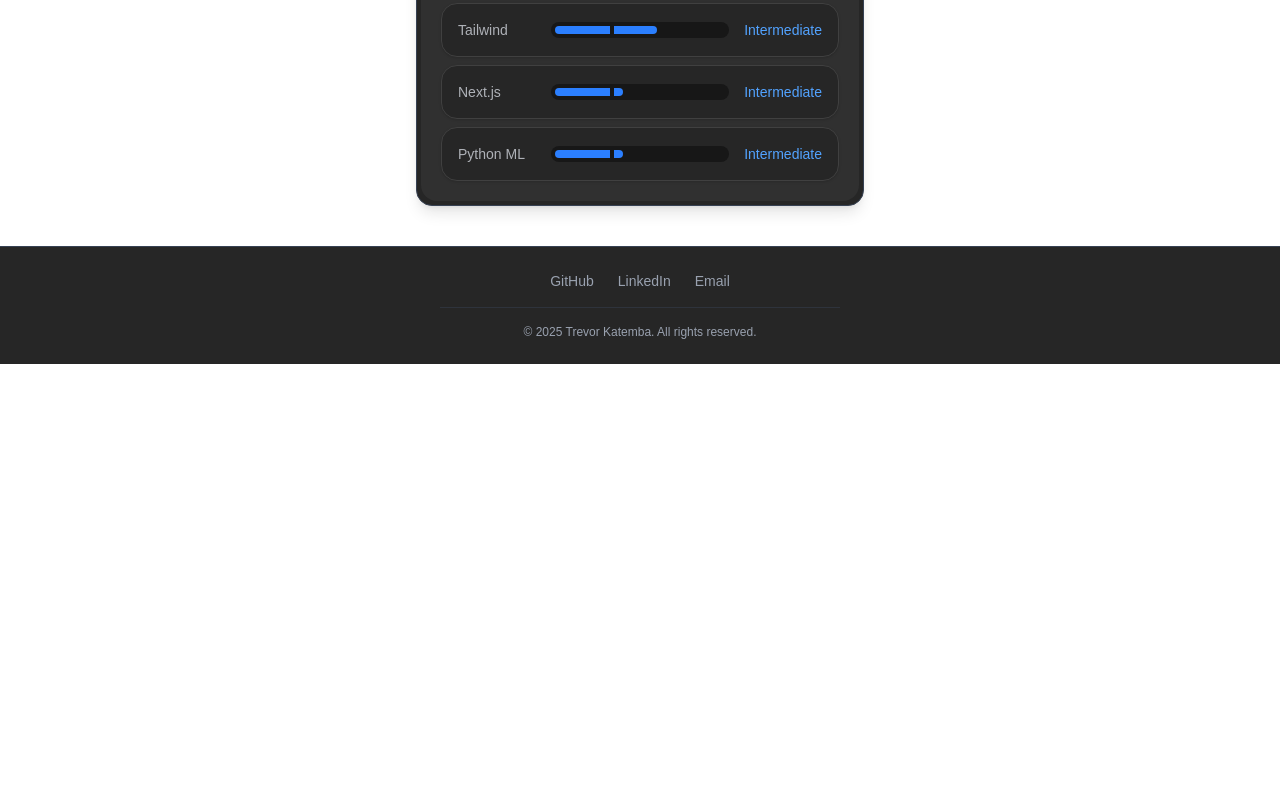
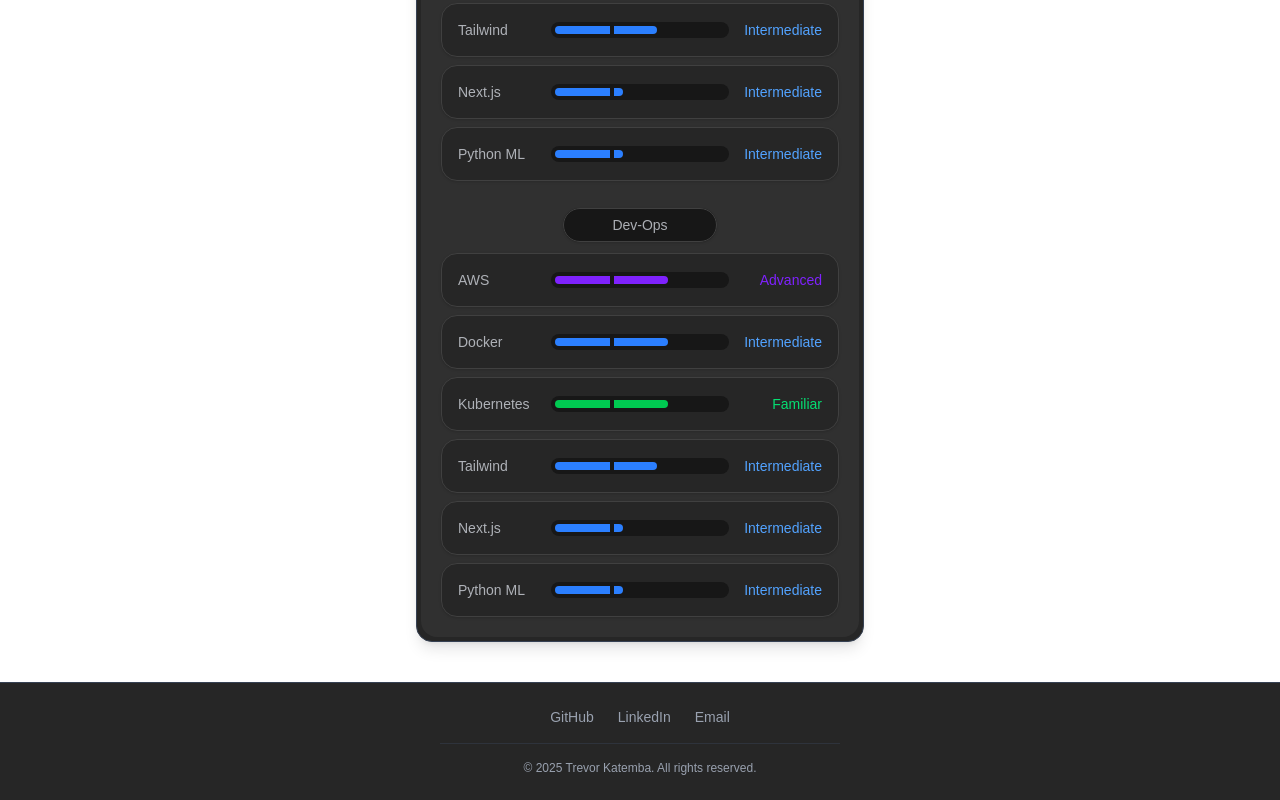
Before and after one commit to trevtemba/tkatemb_portfolio, a Next.js app: page /experience in a window 1280 px wide. Shown: the part 1456-2256 px from the top of the page. Before the commit the page ends 1820 px from the top, so only its background shows below. Built offline with nearby package versions, Linux system fonts and the light colour scheme.

Commit message:
Added the Dev-ops section

```diff
--- a/src/app/experience/page.tsx
+++ b/src/app/experience/page.tsx
@@ -298,7 +298,7 @@ export default function Home() {
               </div>
             </div>
           </div>
-          {/* Programming Languages */}
+          {/* Frameworks and libraries */}
           <div className="w-full flex items-center justify-center mt-4">
             <div className="">
               <span className="text-gray-300/80 bg-neutral-900 rounded-full px-12 py-2 border text-sm border-neutral-700 shadow">
@@ -446,6 +446,154 @@ export default function Home() {
               </div>
             </div>
           </div>
+          {/* Dev-Ops */}
+          <div className="w-full flex items-center justify-center mt-4">
+            <div className="">
+              <span className="text-gray-300/80 bg-neutral-900 rounded-full px-12 py-2 border text-sm border-neutral-700 shadow">
+                Dev-Ops
+              </span>
+            </div>
+          </div>
+          {/* Skills Container */}
+          <div className="flex flex-col gap-2">
+            <div className="flex flex-col w-full justify-between items-stretch gap-4 bg-neutral-800 px-4 py-4 rounded-2xl border border-neutral-700 shadow">
+              {/* Skill */}
+              <div className="flex flex-row items-center gap-2 w-full">
+                <span className="flex-[5] text-gray-300/80 font-normal text-left text-sm">
+                  AWS
+                </span>
+
+                {/* Progress bar container */}
+                <div className="relative flex-[10] bg-neutral-900 rounded-full h-4 px-1 py-1 overflow-hidden">
+                  {/* Fill (progress level) */}
+                  <div className="bg-violet-600 h-full rounded-full w-2/3"></div>
+
+                  {/* Divider at 1/3 */}
+                  <div className="absolute top-0 bottom-0 left-1/3 w-1 bg-neutral-900"></div>
+                  {/* Divider at 2/3 */}
+                  <div className="absolute top-0 bottom-0 left-2/3 w-1 bg-neutral-900"></div>
+                </div>
+
+                <span className="flex-[5] text-violet-600 font-normal text-right text-sm">
+                  Advanced
+                </span>
+              </div>
+            </div>
+            {/* Skill */}
+            <div className="flex flex-col w-full justify-between items-stretch gap-2 bg-neutral-800 px-4 py-4 rounded-2xl border border-neutral-700 shadow">
+              <div className="flex flex-row items-center gap-2 w-full">
+                <span className="flex-[5] text-gray-300/80 font-normal text-left text-sm">
+                  Docker
+                </span>
+                {/* Progress bar container */}
+                <div className="relative flex-[10] bg-neutral-900 rounded-full h-4 px-1 py-1 overflow-hidden">
+                  {/* Fill (progress level) */}
+                  <div className="bg-blue-500 h-full rounded-full w-2/3"></div>
+
+                  {/* Divider at 1/3 */}
+                  <div className="absolute top-0 bottom-0 left-1/3 w-1 bg-neutral-900"></div>
+                  {/* Divider at 2/3 */}
+                  <div className="absolute top-0 bottom-0 left-2/3 w-1 bg-neutral-900"></div>
+                </div>
+
+                <span className="flex-[5] text-blue-400 font-normal text-right text-sm">
+                  Intermediate
+                </span>
+              </div>
+            </div>
+            {/* Skill */}
+            <div className="flex flex-col w-full justify-between items-stretch gap-2 bg-neutral-800 px-4 py-4 rounded-2xl border border-neutral-700 shadow">
+              <div className="flex flex-row items-center gap-2 w-full">
+                <span className="flex-[5] text-gray-300/80 font-normal text-left text-sm">
+                  Kubernetes
+                </span>
+
+                {/* Progress bar container */}
+                <div className="relative flex-[10] bg-neutral-900 rounded-full h-4 px-1 py-1 overflow-hidden">
+                  {/* Fill (progress level) */}
+                  <div className="bg-green-500 h-full rounded-full w-4/6"></div>
+
+                  {/* Divider at 1/3 */}
+                  <div className="absolute top-0 bottom-0 left-1/3 w-1 bg-neutral-900"></div>
+                  {/* Divider at 2/3 */}
+                  <div className="absolute top-0 bottom-0 left-2/3 w-1 bg-neutral-900"></div>
+                </div>
+
+                <span className="flex-[5] text-green-400 font-normal text-right text-sm">
+                  Familiar
+                </span>
+              </div>
+            </div>
+            {/* Skill */}
+            <div className="flex flex-col w-full justify-between items-stretch gap-2 bg-neutral-800 px-4 py-4 rounded-2xl border border-neutral-700 shadow">
+              <div className="flex flex-row items-center gap-2 w-full">
+                <span className="flex-[5] text-gray-300/80 font-normal text-left text-sm">
+                  Tailwind
+                </span>
+
+                {/* Progress bar container */}
+                <div className="relative flex-[10] bg-neutral-900 rounded-full h-4 px-1 py-1 overflow-hidden">
+                  {/* Fill (progress level) */}
+                  <div className="bg-blue-500 h-full rounded-full w-3/5"></div>
+
+                  {/* Divider at 1/3 */}
+                  <div className="absolute top-0 bottom-0 left-1/3 w-1 bg-neutral-900"></div>
+                  {/* Divider at 2/3 */}
+                  <div className="absolute top-0 bottom-0 left-2/3 w-1 bg-neutral-900"></div>
+                </div>
+
+                <span className="flex-[5] text-blue-400 font-normal text-right text-sm">
+                  Intermediate
+                </span>
+              </div>
+            </div>
+            {/* Skill */}
+            <div className="flex flex-col w-full justify-between items-stretch gap-2 bg-neutral-800 px-4 py-4 rounded-2xl border border-neutral-700 shadow">
+              <div className="flex flex-row items-center gap-2 w-full">
+                <span className="flex-[5] text-gray-300/80 font-normal text-left text-sm">
+                  Next.js
+                </span>
+
+                {/* Progress bar container */}
+                <div className="relative flex-[10] bg-neutral-900 rounded-full h-4 px-1 py-1 overflow-hidden">
+                  {/* Fill (progress level) */}
+                  <div className="bg-blue-500 h-full rounded-full w-2/5"></div>
+
+                  {/* Divider at 1/3 */}
+                  <div className="absolute top-0 bottom-0 left-1/3 w-1 bg-neutral-900"></div>
+                  {/* Divider at 2/3 */}
+                  <div className="absolute top-0 bottom-0 left-2/3 w-1 bg-neutral-900"></div>
+                </div>
+
+                <span className="flex-[5] text-blue-400 font-normal text-right text-sm">
+                  Intermediate
+                </span>
+              </div>
+            </div>
+            {/* Skill */}
+            <div className="flex flex-col w-full justify-between items-stretch gap-2 bg-neutral-800 px-4 py-4 rounded-2xl border border-neutral-700 shadow">
+              <div className="flex flex-row items-center gap-2 w-full">
+                <span className="flex-[5] text-gray-300/80 font-normal text-left text-sm">
+                  Python ML
+                </span>
+
+                {/* Progress bar container */}
+                <div className="relative flex-[10] bg-neutral-900 rounded-full h-4 px-1 py-1 overflow-hidden">
+                  {/* Fill (progress level) */}
+                  <div className="bg-blue-500 h-full rounded-full w-2/5"></div>
+
+                  {/* Divider at 1/3 */}
+                  <div className="absolute top-0 bottom-0 left-1/3 w-1 bg-neutral-900"></div>
+                  {/* Divider at 2/3 */}
+                  <div className="absolute top-0 bottom-0 left-2/3 w-1 bg-neutral-900"></div>
+                </div>
+
+                <span className="flex-[5] text-blue-400 font-normal text-right text-sm">
+                  Intermediate
+                </span>
+              </div>
+            </div>
+          </div>
         </div>
       </div>
     </main>
```
